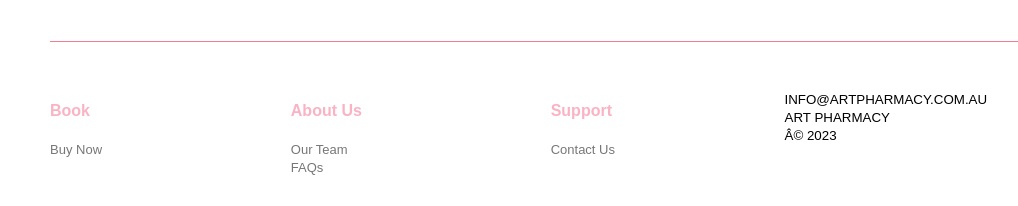
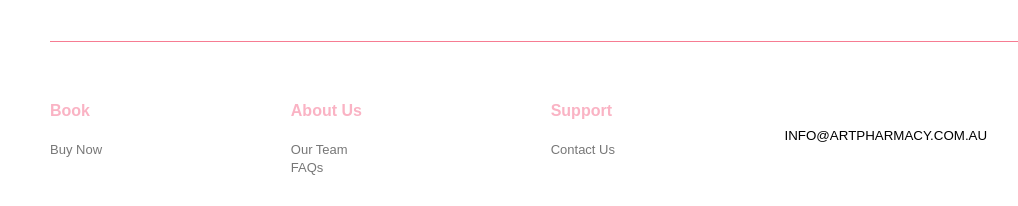
Before and after one commit to d7oom3407/artPharmacy.github.io, a plain HTML site: page index.html in a window 1280 px wide. Shown: the part 4293-4499 px from the top of the page, 0-1018 px from the left. Drawn offline with Linux system fonts and the light colour scheme; some packages are replaced by stand-ins of ours; a script that the page names is missing.

Commit message:
Update index.html

```diff
--- a/index.html
+++ b/index.html
@@ -187,7 +187,7 @@
                         <div class="footer-info">
                             <div class="copyright">
                                 <small>INFO@ARTPHARMACY.COM.AU</small><br>
-                                <small>ART PHARMACY<br>© 2023</small>
+                                <small></small>
                             </div>
                             <div class="footer-logo">
                                 <img src="images/logo1.png">
```
